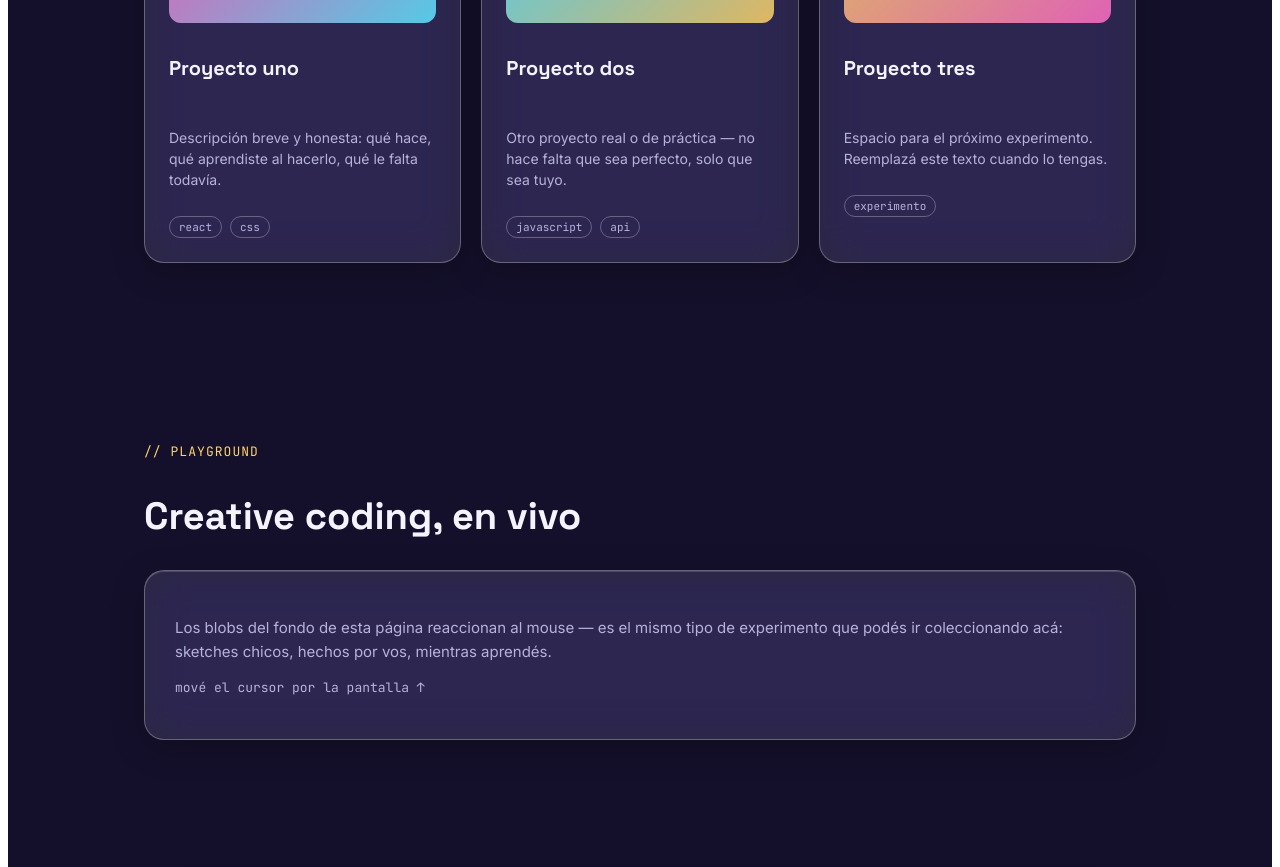
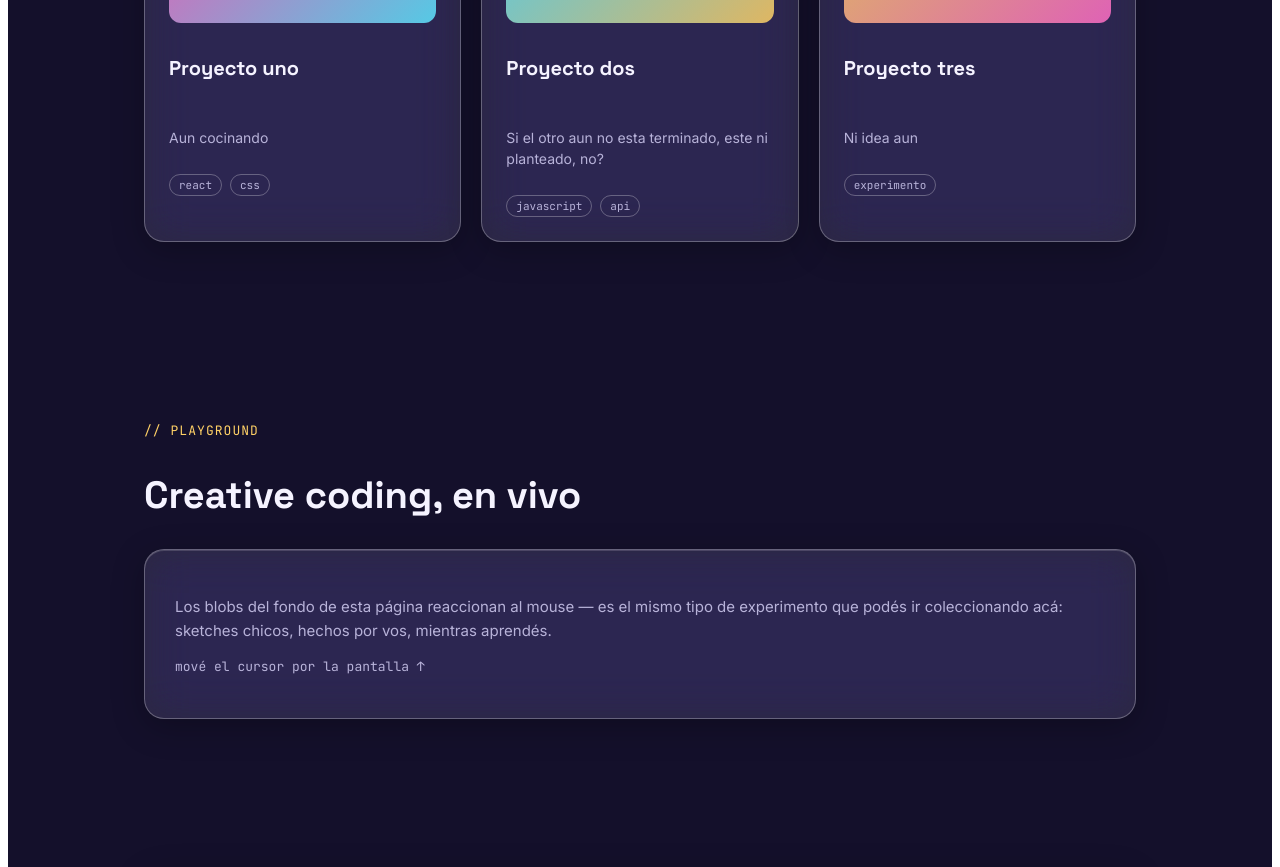
Before and after one commit to rren-ato/liquid-glass-portfolio, a React (Vite) app: page / in a window 1280 px wide. Shown: the part 1800-2667 px from the top of the page. Built offline with nearby package versions, Linux system fonts and the light colour scheme.

Commit message:
Tocar el piso
Actualizando datos con honestidad

```diff
--- a/src/data/projects.js
+++ b/src/data/projects.js
@@ -2,20 +2,20 @@ export const PROJECTS = [
   {
     title: "Proyecto uno",
     description:
-      "Descripción breve y honesta: qué hace, qué aprendiste al hacerlo, qué le falta todavía.",
+      "Aun cocinando",
     tags: ["react", "css"],
     gradient: "linear-gradient(135deg, var(--blob-a), var(--blob-b))",
   },
   {
     title: "Proyecto dos",
     description:
-      "Otro proyecto real o de práctica — no hace falta que sea perfecto, solo que sea tuyo.",
+      "Si el otro aun no esta terminado, este ni planteado, no?",
     tags: ["javascript", "api"],
     gradient: "linear-gradient(135deg, var(--blob-b), var(--blob-c))",
   },
   {
     title: "Proyecto tres",
-    description: "Espacio para el próximo experimento. Reemplazá este texto cuando lo tengas.",
+    description: "Ni idea aun",
     tags: ["experimento"],
     gradient: "linear-gradient(135deg, var(--blob-c), var(--blob-a))",
   },
```
